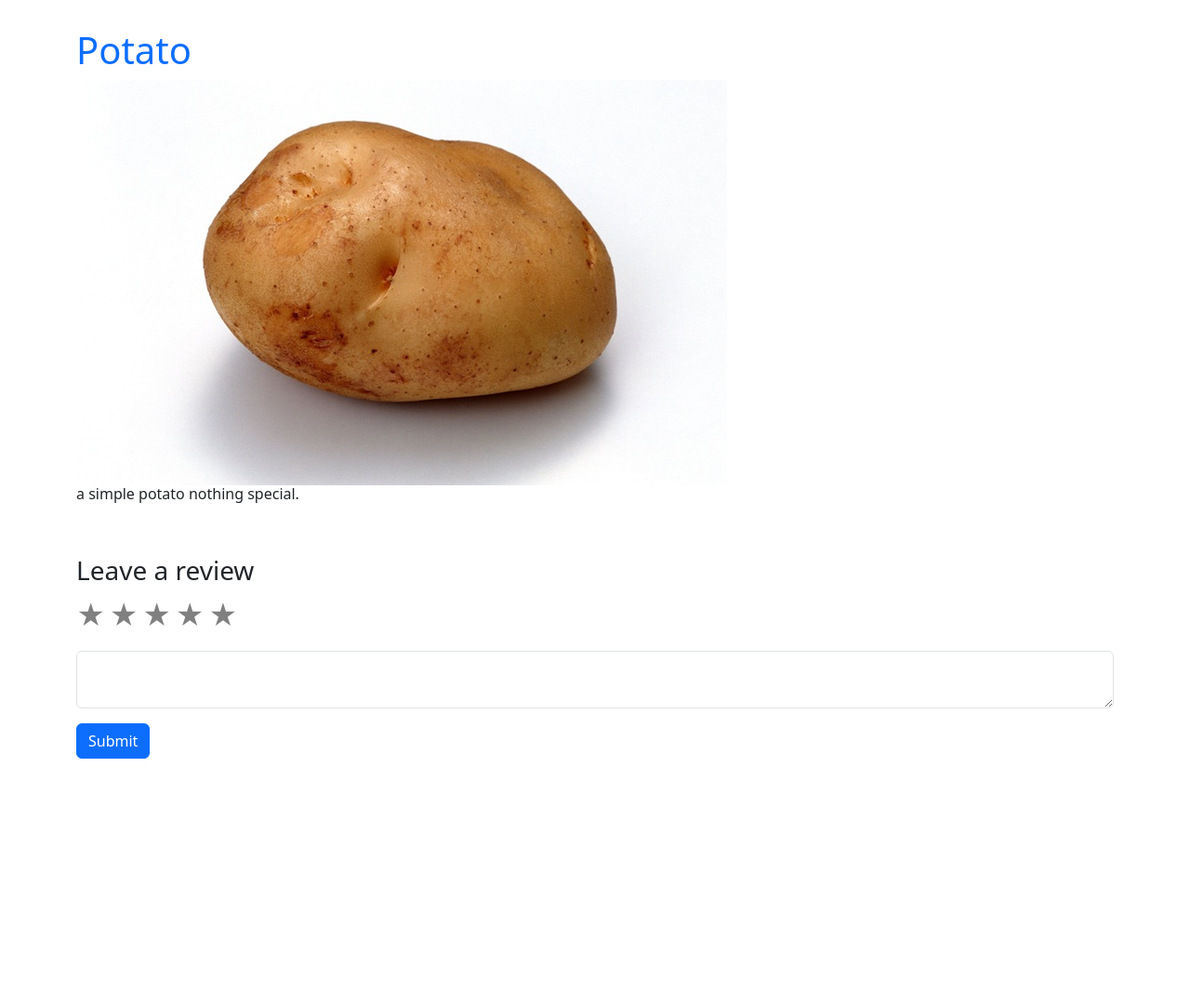
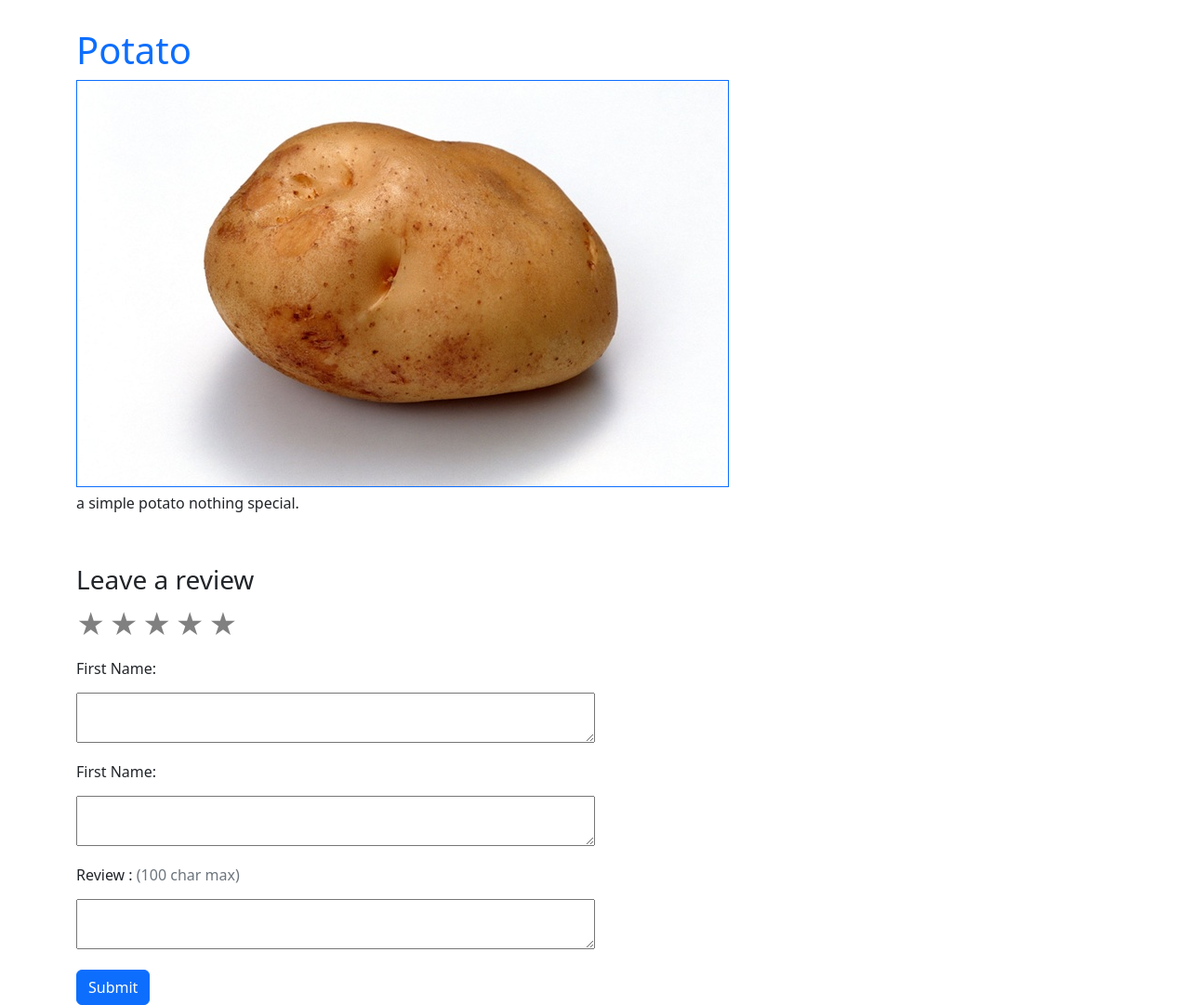
Before and after one commit to jordannick20/rate-the-potato, an ASP.NET Core app: page / in a window 1280 px wide. Shown: the whole page at 93% size. Before the commit the page ends 816 px from the top, so only its background shows below. Run offline with ASP.NET Core 8, Linux system fonts and the light colour scheme; some libraries are stand-ins or nearby versions.

Commit message:
UI complete

```diff
--- a/Models/MyModel.cs
+++ b/Models/MyModel.cs
@@ -13,7 +13,7 @@ public class MyModel
         CONNECTION_STRING = Env.GetString("CONNECTION_STRING");
     }
 
-    /*     public List<Test> Tests { get; set; } = new List<Test>();
+    /*         public List<Test> Tests { get; set; } = new List<Test>();
 
             // this should be async
             public void GetTests()
@@ -36,5 +36,5 @@ public class MyModel
                        // Field2 = reader.GetString("field2")
                     });
                 }
-        } */
+            }  */
 }
--- a/Models/Test.cs
+++ b/Models/Test.cs
@@ -3,11 +3,9 @@ namespace Boilerplate.Models;
 public class Create
 {
     public int Id { get; set; }
-
     public int Rating { get; set; }
     public int First { get; set; }
     public string? Last { get; set; }
-
     public string? Comment { get; set; }
 
 }
--- a/Views/Home/Index.cshtml
+++ b/Views/Home/Index.cshtml
@@ -2,9 +2,8 @@
 
 <div>
     <h1 class="text-primary">Potato</h1>
-    <img src="~/Images/Potato.jpg" alt="Sample Photo" />
-    <h6 class="text-pr">a simple potato nothing special.</h6>
-
+    <img class="border border-primary" src="~/Images/Potato.jpg" alt="Sample Photo" />
+    <h6 class="pt-2">a simple potato nothing special.</h6>
 
     <h3 class="pt-5">Leave a review</h3>
     <form asp-action="Create" method="post">
@@ -19,8 +18,19 @@
 
         <input type="hidden" id="Rating" name="Rating" value="0" />
 
+        <h6 class="pt-3">First Name:</h6>
         <div class="mt-3">
-            <textarea name="Comment" class="form-control"></textarea>
+            <textarea name="First" maxlength="30" class="w-50"></textarea>
+        </div>
+
+        <h6 class="pt-3">First Name:</h6>
+        <div class="mt-3">
+            <textarea name="Last" maxlength="30" class="w-50"></textarea>
+        </div>
+
+        <h6 class="pt-3">Review : <label class="text-secondary">(100 char max)</label></h6>
+        <div class="mt-3">
+            <textarea name="Comment" maxlength="100" class="w-50"></textarea>
         </div>
 
         <button type="submit" class="btn btn-primary mt-3">
```
Also changed, not shown: 1 other file. Lines whose indentation alone changed are shown as unchanged.
